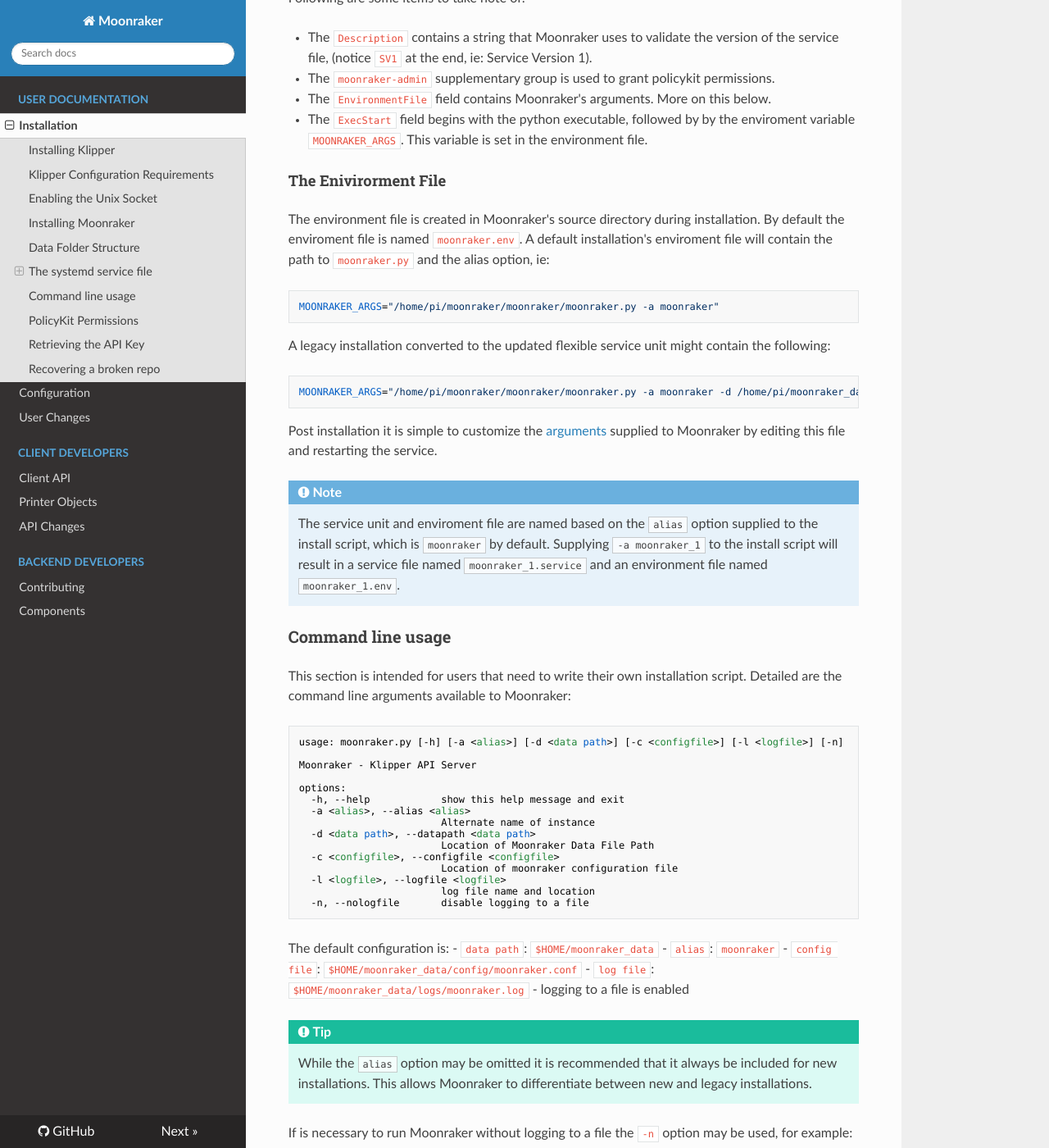
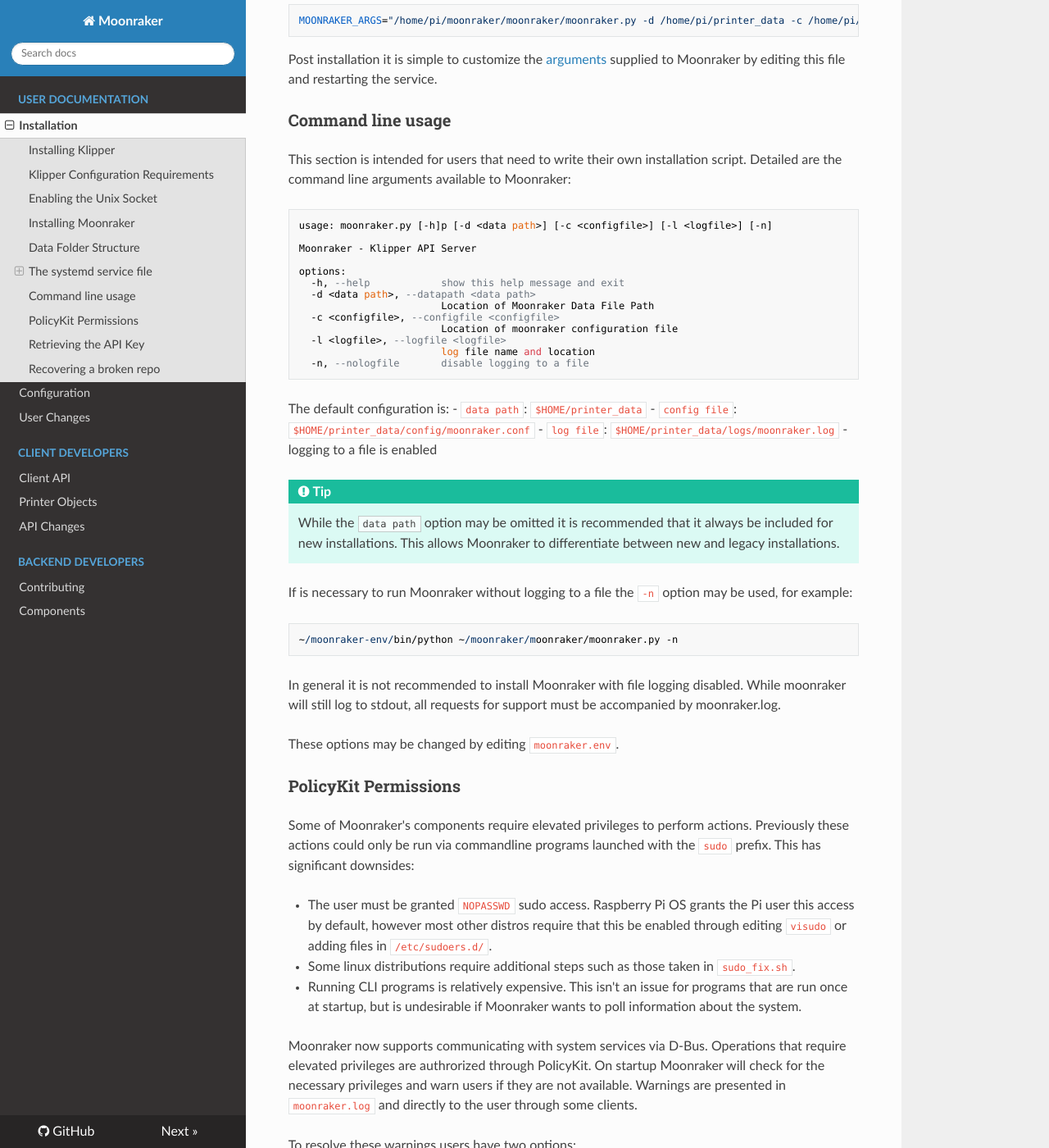
Before and after one commit to Arksine/moonraker, an MkDocs documentation site: the page built from docs/installation.md, in a window 1280 px wide and 1400 px high, scrolled down 5793 px. Shown: the whole window at 82% size. Built offline with MkDocs 1.6.1, drawn with Linux system fonts in a browser that asks for light colours; nearby versions of some CDN libraries; some of the changed text lies outside the part shown.

Commit message:
docs: update install documentation
Moonraker no longer takes an `alias` command line option.  Use `printer_data`
as a placeholder for the default data folder.

Signed-off-by:  Eric Callahan <arksine.code@gmail.com>

````diff
--- a/docs/installation.md
+++ b/docs/installation.md
@@ -31,7 +31,7 @@
 [display_status]
 
 [virtual_sdcard]
-path: ~/moonraker_data/gcodes
+path: ~/printer_data/gcodes
 ```
 
 ### Enabling the Unix Socket
@@ -79,17 +79,17 @@
 
 KLIPPY_EXEC=/home/pi/klippy-env/bin/python
 
-KLIPPY_ARGS="/home/pi/klipper/klippy/klippy.py /home/pi/moonraker_data/config/printer.cfg -l /home/pi/moonraker_data/logs/klippy.log -a /tmp/klippy_uds"
+KLIPPY_ARGS="/home/pi/klipper/klippy/klippy.py /home/pi/printer_data/config/printer.cfg -l /home/pi/printer_data/logs/klippy.log -a /tmp/klippy_uds"
 ```
 
 Moonraker's install script will create the data folder, however you
 may wish to create it now and move `printer.cfg` to the correct
 location, ie:
 ```
-mkdir ~/moonraker_data
-mkdir ~/moonraker_data/logs
-mkdir ~/moonraker_data/config
-mv printer.cfg ~/moonraker_data/config
+mkdir ~/printer_data
+mkdir ~/printer_data/logs
+mkdir ~/printer_data/config
+mv printer.cfg ~/printer_data/config
 ```
 
 ### Installing Moonraker
@@ -105,7 +105,7 @@
 `moonraker.conf` does not exist at the expected location, however if you
 prefer to have Moonraker start with a robust configuration you may create
 it now.  By default the configuration file should be located at
-`$HOME/moonraker_data/config/moonraker.conf`, however the location of the
+`$HOME/printer_data/config/moonraker.conf`, however the location of the
 data path may be configured using the script's command line options.
 The [sample moonraker.conf](./moonraker.conf) may be used as a starting
 point, full details can be found in the
@@ -124,23 +124,22 @@
   Force an overwrite of Moonraker's systemd script. By default the
   the systemd script will not be modified if it exists.
 - `-a <alias>`:
-  The alias used for this instance of Moonraker.  Moonraker uses this option
-  when determining the file names for the configuration file, log file,
-  secrets file, etc.  This option is also used to name Moonraker's systemd
-  service unit and enviroment file.  If omitted this defaults to `moonraker`.
+  The installer uses this option to determine the name of the service
+  to install.  If `-d` is not provided then this options will also be
+  used to determine the name of the data path folder. If omitted this
+  defaults to `moonraker`.
 - `-d <path to data folder>`:
   Specifies the path to Moonraker's data folder.  This folder organizes
   files and directories used by moonraker.  See the `Data Folder Structure`
-  section for details.  If omitted this defaults to `$HOME/<alias>_data`,
-  ie: `/home/pi/moonraker_data`.
+  section for details.  If omitted this defaults to `$HOME/printer_data`.
 - `-c <path to configuration file>`
   Specifies the path to Moonraker's configuation file.  By default the
-  configuration is expected at `<data_folder>/config/<alias>.conf`. ie:
-  `/home/pi/moonraker_data/config/moonraker.conf`.
+  configuration is expected at `<data_folder>/config/moonraker.conf`. ie:
+  `/home/pi/printer_data/config/moonraker.conf`.
 - `-l <path to log file>`
    Specifies the path to Moonraker's log file.  By default Moonraker logs
-   to `<data_folder>/logs/<alias>.log`. ie:
-  `/home/pi/moonraker_data/logs/moonraker.log`.
+   to `<data_folder>/logs/moonraker.log`. ie:
+  `/home/pi/printer_data/logs/moonraker.log`.
 - `-z`:
   Disables `systemctl` commands during install (ie: daemon-reload, restart).
   This is useful for installations that occur outside of a standard environment
@@ -182,11 +181,10 @@
 
 As mentioned previously, files and folders used by Moonraker are organized
 in a primary data folder.  The example below illustrates the folder
-structure using the default data path of `$HOME/moonraker_data` and the
-default alias of `moonraker`:
+structure using the default data path of `$HOME/printer_data`.
 
 ```
-/home/pi/moonraker_data
+/home/pi/printer_data
 ├── backup
 │   └── 20220822T202419Z
 │       ├── config
@@ -208,36 +206,9 @@
 ├── logs
 │   ├── klippy.log
 │   └── moonraker.log
+├── systemd
+│   └── moonraker.env
 └── moonraker.secrets (optional)
-```
-
-The next example illustrates how the `<data file path>` and `<alias>`
-command line options are used to populate the folder:
-
-```
-<data file path>
-├── backup
-│   └── <ISO8601_DATE>
-│       ├── config
-│       │   └── <full configuration backup>
-│       └── service
-│           └── <systemd service backup>
-├── certs
-│   ├── <alias>.cert (optional)
-│   └── <alias>.key (optional)
-├── config
-│   ├── <alias>.conf
-│   └── printer.cfg
-├── database
-│   ├── data.mdb
-│   └── lock.mdb
-├── gcodes
-│   ├── test_gcode_one.gcode
-│   └── test_gcode_two.gcode
-├── logs
-│   ├── klippy.log
-│   └── <alias>.log
-└── <alias>.secrets (optional)
 ```
 
 If it is not desirible for the files and folders to exist in these specific
@@ -248,8 +219,8 @@
 
 !!! Note
     It is still possible to directly configure the paths to the configuration
-    and log files if you do not wish to use the default `<alias>` naming
-    scheme or if you wish for them to exist outside of the data folder.
+    and log files if you do not wish to use the default file names of
+    `moonraker.conf` and `moonraker.log`
 
 When Moonraker attempts to update legacy installations symbolic links
 are used to avoid an unrecoverable error.  Additionally a `backup`
@@ -257,7 +228,7 @@
 systemd service unit, ie:
 
 ```
-/home/pi/moonraker_data
+/home/pi/printer_data
 ├── backup
 │   └── 20220822T202419Z
 │       ├── config
@@ -306,7 +279,7 @@
 SupplementaryGroups=moonraker-admin
 RemainAfterExit=yes
 WorkingDirectory=/home/pi/moonraker
-EnvironmentFile=/home/pi/moonraker/moonraker.env
+EnvironmentFile=/home/pi/printer_data/systemd/moonraker.env
 ExecStart=/home/pi/moonraker-env/bin/python $MOONRAKER_ARGS
 Restart=always
 RestartSec=10
@@ -327,31 +300,24 @@
 
 #### The Enivirorment File
 
-The environment file is created in Moonraker's source directory during
-installation.  By default the enviroment file is named `moonraker.env`.
-A default installation's enviroment file will contain the path
-to `moonraker.py` and the alias option, ie:
+The environment file, `moonraker.env`. is created in the data path during
+installation. A default installation's enviroment file will contain the path
+to `moonraker.py` and the data path option, ie:
 
 ```
-MOONRAKER_ARGS="/home/pi/moonraker/moonraker/moonraker.py -a moonraker"
+MOONRAKER_ARGS="/home/pi/moonraker/moonraker/moonraker.py -d /home/pi/printer_data"
 ```
 
 A legacy installation converted to the updated flexible service unit
 might contain the following:
 
 ```
-MOONRAKER_ARGS="/home/pi/moonraker/moonraker/moonraker.py -a moonraker -d /home/pi/moonraker_data -c /home/pi/klipper_config/moonraker.conf -l /home/pi/klipper_logs/moonraker.log"
+MOONRAKER_ARGS="/home/pi/moonraker/moonraker/moonraker.py -d /home/pi/printer_data -c /home/pi/klipper_config/moonraker.conf -l /home/pi/klipper_logs/moonraker.log"
 ```
 
 Post installation it is simple to customize the [arguments](#command-line-usage)
 supplied to Moonraker by editing this file and restarting the service.
 
-!!! Note
-    The service unit and enviroment file are named based on the `alias`
-    option supplied to the install script, which is `moonraker` by default.
-    Supplying `-a moonraker_1` to the install script will result in a
-    service file named `moonraker_1.service` and an environment file
-    named `moonraker_1.env`.
 
 ### Command line usage
 
@@ -359,14 +325,12 @@
 installation script.  Detailed are the command line arguments
 available to Moonraker:
 ```
-usage: moonraker.py [-h] [-a <alias>] [-d <data path>] [-c <configfile>] [-l <logfile>] [-n]
+usage: moonraker.py [-h]p [-d <data path>] [-c <configfile>] [-l <logfile>] [-n]
 
 Moonraker - Klipper API Server
 
 options:
   -h, --help            show this help message and exit
-  -a <alias>, --alias <alias>
-                        Alternate name of instance
   -d <data path>, --datapath <data path>
                         Location of Moonraker Data File Path
   -c <configfile>, --configfile <configfile>
@@ -377,14 +341,13 @@
 ```
 
 The default configuration is:
-- `data path`: `$HOME/moonraker_data`
-- `alias`: `moonraker`
-- `config file`: `$HOME/moonraker_data/config/moonraker.conf`
-- `log file`: `$HOME/moonraker_data/logs/moonraker.log`
+- `data path`: `$HOME/printer_data`
+- `config file`: `$HOME/printer_data/config/moonraker.conf`
+- `log file`: `$HOME/printer_data/logs/moonraker.log`
 - logging to a file is enabled
 
 !!! Tip
-    While the `alias` option may be omitted it is recommended that it
+    While the `data path` option may be omitted it is recommended that it
     always be included for new installations.  This allows Moonraker
     to differentiate between new and legacy installations.
 
````
Also changed, not shown: other parts of docs/installation.md (+2 -0 lines).
